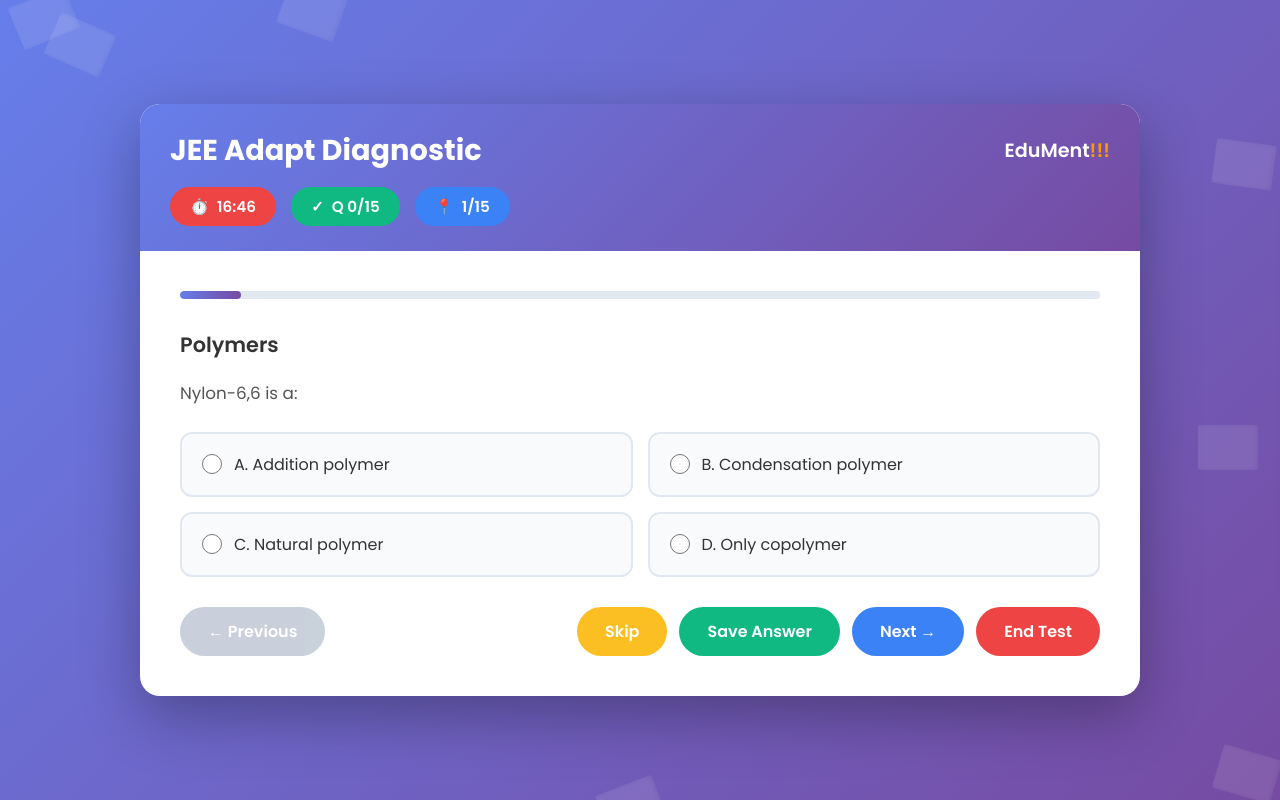
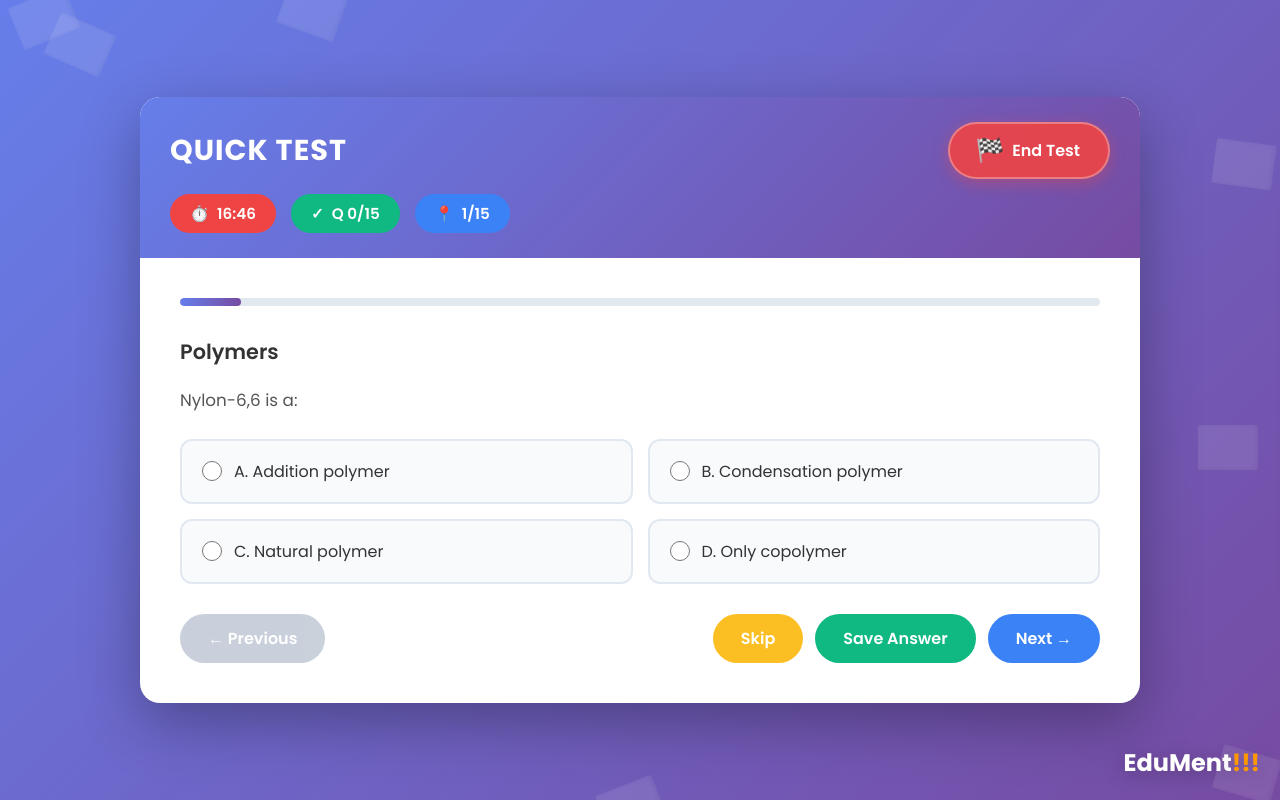
Before and after one commit to Lokeshwar-curiouschemist/ai-mock-test-platform-JORDAN, a plain HTML site: page Questions.html in a window 1280 px wide. Drawn offline with Linux system fonts and the light colour scheme.

Commit message:
Frontend files

```diff
--- a/Questions.html
+++ b/Questions.html
@@ -22,6 +22,21 @@
       padding: 20px;
       position: relative;
       overflow: hidden;
+    }
+
+    .logo-top-right {
+      position: fixed;
+      bottom: 20px;
+      right: 20px;
+      font-size: 1.5rem;
+      font-weight: 700;
+      color: white;
+      z-index: 200;
+      text-shadow: 0 4px 20px rgba(0, 0, 0, 0.3);
+    }
+
+    .logo-top-right span {
+      color: #ff9800;
     }
 
     .books-background {
@@ -83,6 +98,7 @@
       color: white;
       padding: 25px 30px;
       border-radius: 20px 20px 0 0;
+      position: relative;
     }
 
     .header-top {
@@ -95,15 +111,90 @@
     .test-title {
       font-size: 1.8rem;
       font-weight: 700;
+      text-transform: uppercase;
+      letter-spacing: 1px;
+    }
+
+    .header-right {
+      display: flex;
+      align-items: center;
+      gap: 20px;
     }
 
     .logo-small {
       font-size: 1.2rem;
       font-weight: 600;
+      display: none;
     }
 
     .logo-small span {
       color: #ff9800;
+    }
+
+    .btn-end-header {
+      background: rgba(239, 68, 68, 0.9);
+      backdrop-filter: blur(10px);
+      color: white;
+      border: 2px solid rgba(255, 255, 255, 0.3);
+      padding: 12px 28px;
+      border-radius: 30px;
+      font-size: 1rem;
+      font-weight: 600;
+      cursor: pointer;
+      transition: all 0.4s cubic-bezier(0.68, -0.55, 0.265, 1.55);
+      display: flex;
+      align-items: center;
+      gap: 10px;
+      box-shadow: 0 4px 15px rgba(239, 68, 68, 0.4);
+      position: relative;
+      overflow: hidden;
+    }
+
+    .btn-end-header::before {
+      content: '';
+      position: absolute;
+      top: 50%;
+      left: 50%;
+      width: 0;
+      height: 0;
+      border-radius: 50%;
+      background: rgba(255, 255, 255, 0.3);
+      transform: translate(-50%, -50%);
+      transition: width 0.6s, height 0.6s;
+    }
+
+    .btn-end-header:hover::before {
+      width: 300px;
+      height: 300px;
+    }
+
+    .btn-end-header:hover {
+      transform: translateY(-3px) scale(1.08);
+      box-shadow: 0 8px 25px rgba(239, 68, 68, 0.6);
+      border-color: rgba(255, 255, 255, 0.6);
+    }
+
+    .btn-end-header:active {
+      transform: translateY(-1px) scale(1.05);
+    }
+
+    .btn-end-header span {
+      position: relative;
+      z-index: 1;
+    }
+
+    .end-icon {
+      font-size: 1.2rem;
+      animation: pulse 2s ease-in-out infinite;
+    }
+
+    @keyframes pulse {
+      0%, 100% {
+        transform: scale(1);
+      }
+      50% {
+        transform: scale(1.2);
+      }
     }
 
     .stats-row {
@@ -284,6 +375,7 @@
     .btn-end {
       background: #ef4444;
       color: white;
+      display: none;
     }
 
     .question-palette {
@@ -419,6 +511,22 @@
         justify-content: center;
       }
 
+      .logo-top-right {
+        font-size: 1.2rem;
+        bottom: 15px;
+        right: 15px;
+      }
+
+      .header-right {
+        flex-direction: column;
+        gap: 10px;
+      }
+
+      .btn-end-header {
+        padding: 10px 20px;
+        font-size: 0.9rem;
+      }
+
       .question-palette {
         width: 100%;
         right: -100%;
@@ -445,6 +553,9 @@
   </style>
 </head>
 <body>
+  <!-- EduMent Logo Top Right -->
+  <div class="logo-top-right">EduMent<span>!!!</span></div>
+
   <!-- Books Background -->
   <div class="books-background" id="booksBackground"></div>
 
@@ -478,8 +589,14 @@
     <!-- Header -->
     <div class="test-header">
       <div class="header-top">
-        <h1 class="test-title" id="testTitle">JEE Adapt Diagnostic</h1>
-        <div class="logo-small">EduMent<span>!!!</span></div>
+        <h1 class="test-title" id="testTitle">QUICK TEST</h1>
+        <div class="header-right">
+          <div class="logo-small">EduMent<span>!!!</span></div>
+          <button class="btn-end-header" id="btnEndHeader">
+            <span class="end-icon">🏁</span>
+            <span>End Test</span>
+          </button>
+        </div>
       </div>
       <div class="stats-row">
         <div class="stat-badge timer">
@@ -737,6 +854,7 @@
     });
 
     document.getElementById('btnEnd').addEventListener('click', endTest);
+    document.getElementById('btnEndHeader').addEventListener('click', endTest);
 
     function endTest() {
       if (confirm('Are you sure you want to end the test?')) {
```
